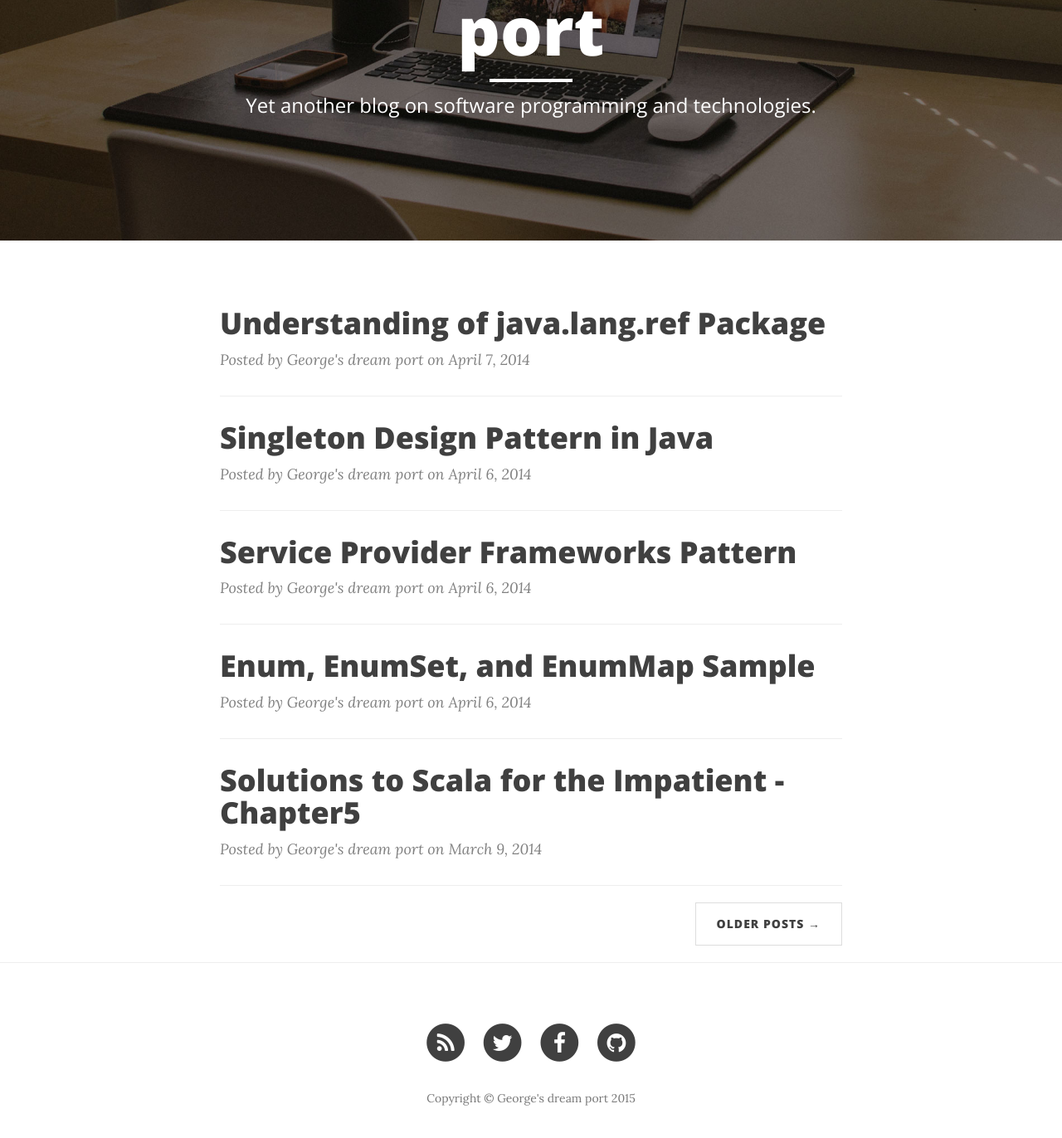
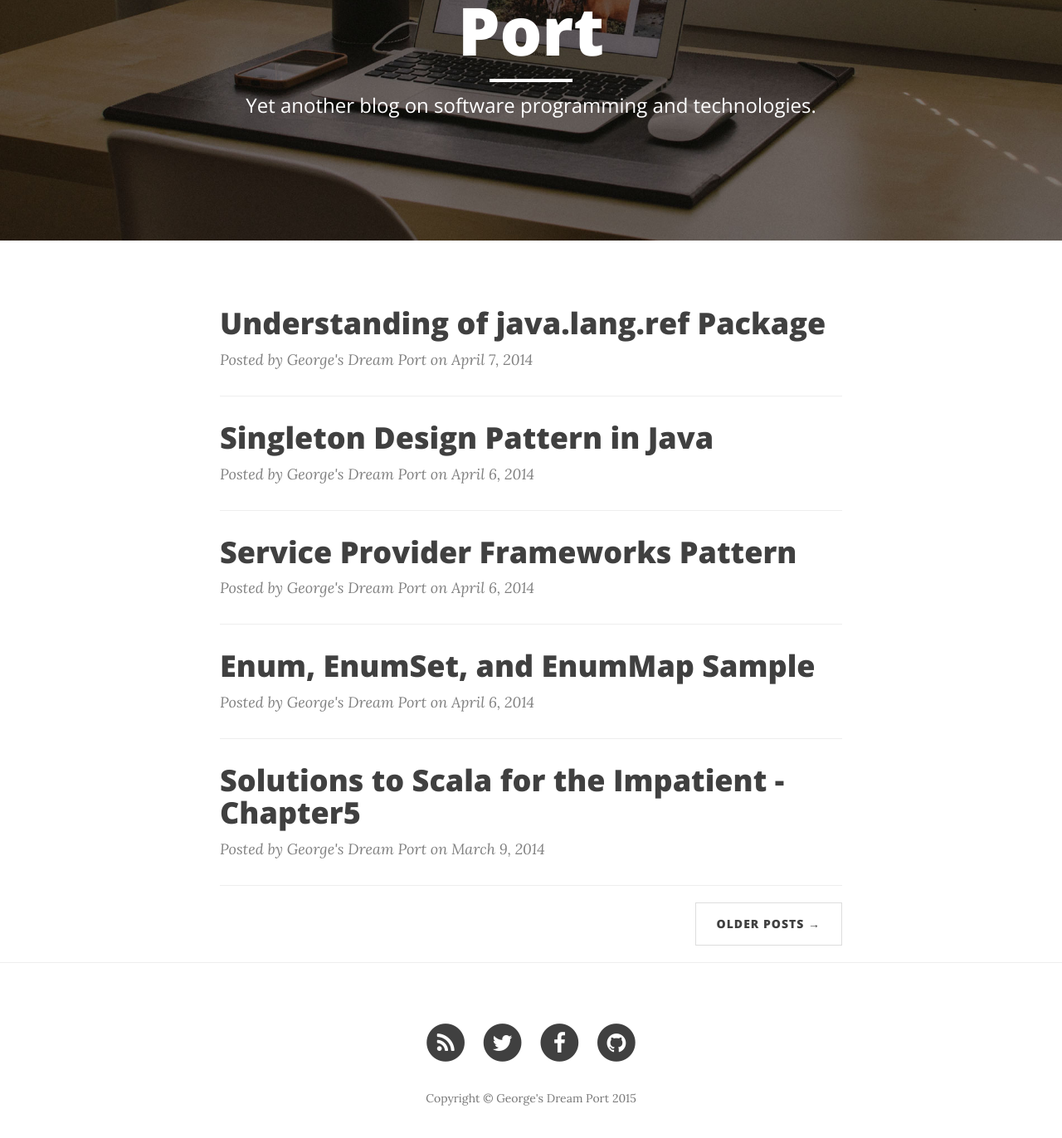
Before and after one commit to puffsun/puffsun.github.io-source, a Jekyll site: the page built from index.html, in a window 1280 px wide and 1400 px high, scrolled down 246 px. Shown: the top 1372 px of the window at 83% size. Built offline with Jekyll 4.4.1, drawn with Linux system fonts in a browser that asks for light colours; nearby versions of some CDN libraries; the list of posts is cut into pages by our own code; some of the changed text lies outside the part shown.

```diff
--- a/_config.yml
+++ b/_config.yml
@@ -1,5 +1,5 @@
 # Site settings
-title: George's dream port
+title: George's Dream Port
 header-img: img/home-bg.jpg
 email: sunwinner3@gmail.com
 description: "Yet another tech blog!"
```
